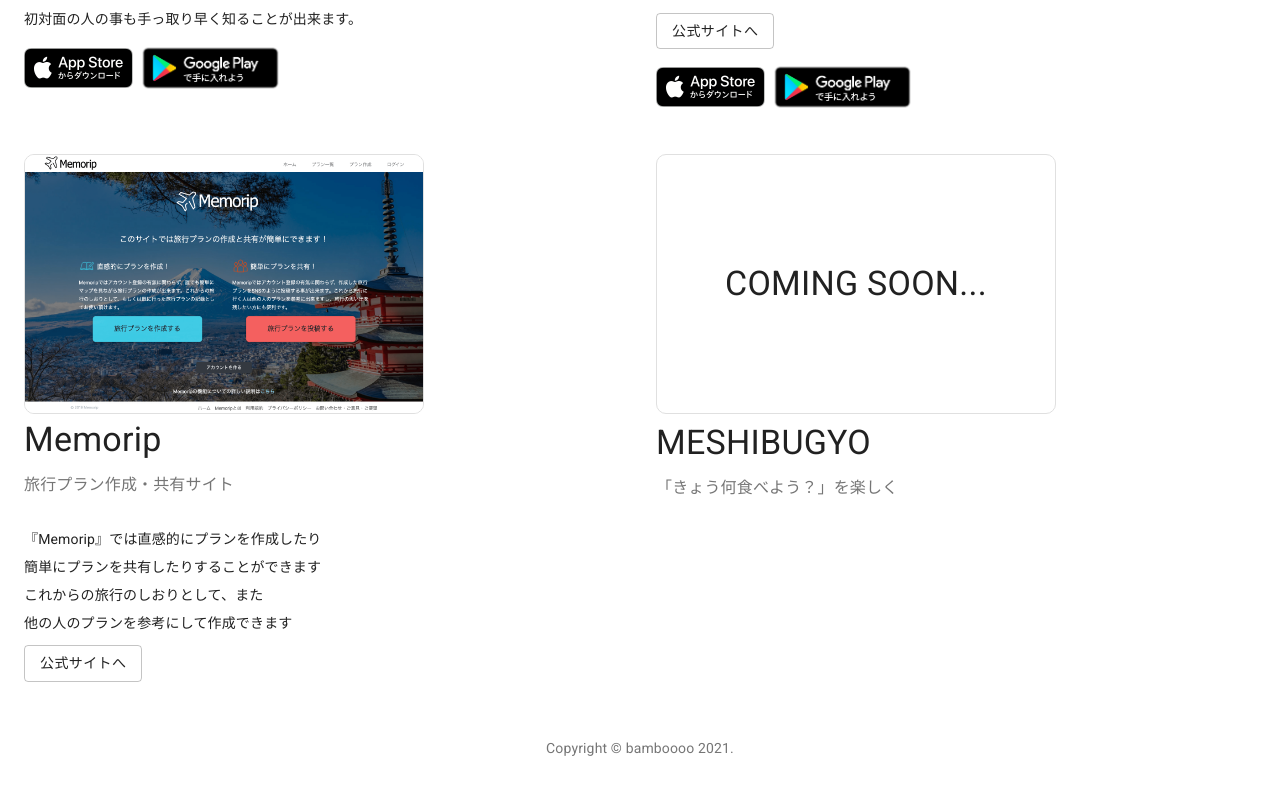
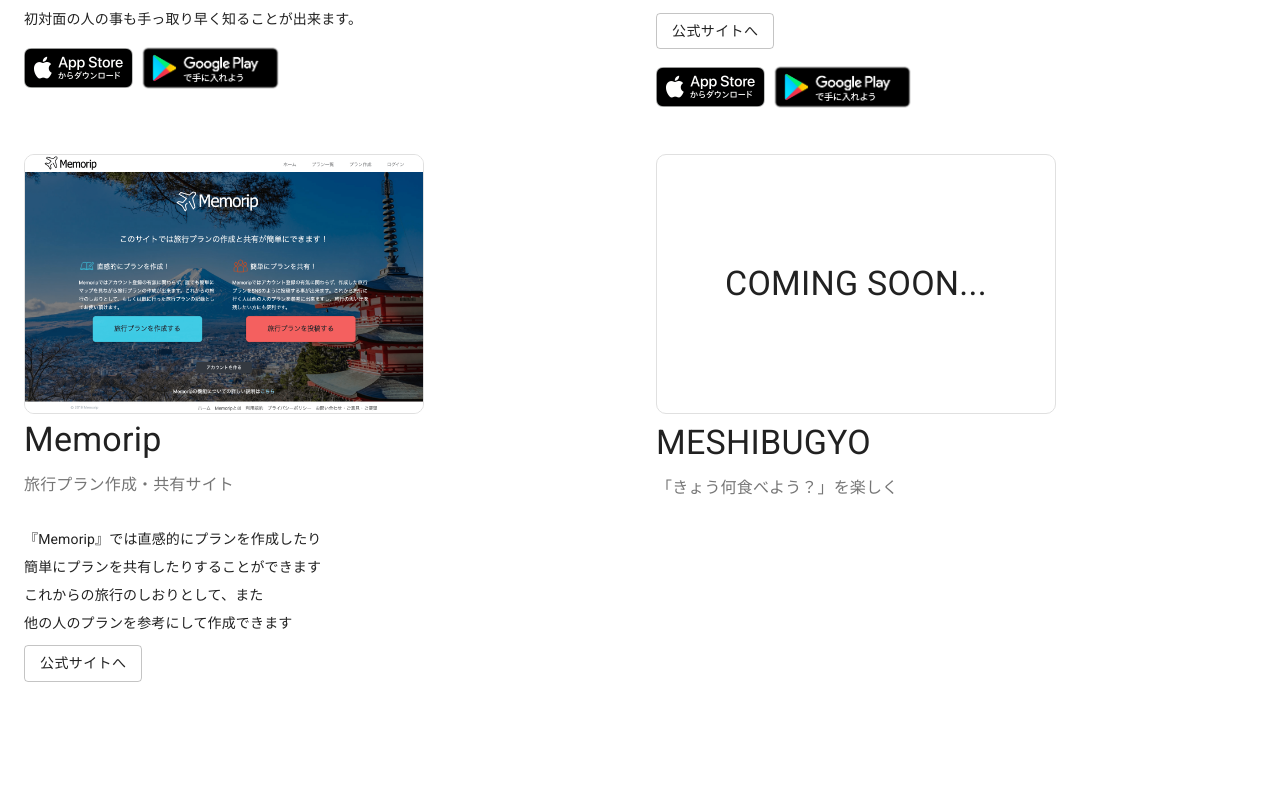
Before and after one commit to bamboooo-dev/bamboooo-hp, a Next.js app: page /works in a window 1280 px wide. Shown: the part 694-1488 px from the top of the page. After the commit the page ends 1400 px from the top, so only its background shows below. Built offline with nearby package versions, Linux system fonts and the light colour scheme.

Commit message:
フッター削除

```diff
--- a/pages/_app.js
+++ b/pages/_app.js
@@ -3,7 +3,6 @@
 import Head from 'next/head';
 import PropTypes from 'prop-types';
 import React from 'react';
-import Footer from '../src/Footer';
 import Header from '../src/Header';
 import { lightTheme } from '../src/theme';
 
@@ -39,7 +38,6 @@
         <CssBaseline />
         <Header sections={sections} />
         <Component {...pageProps} />
-        <Footer />
       </ThemeProvider>
     </React.Fragment>
   );
```
